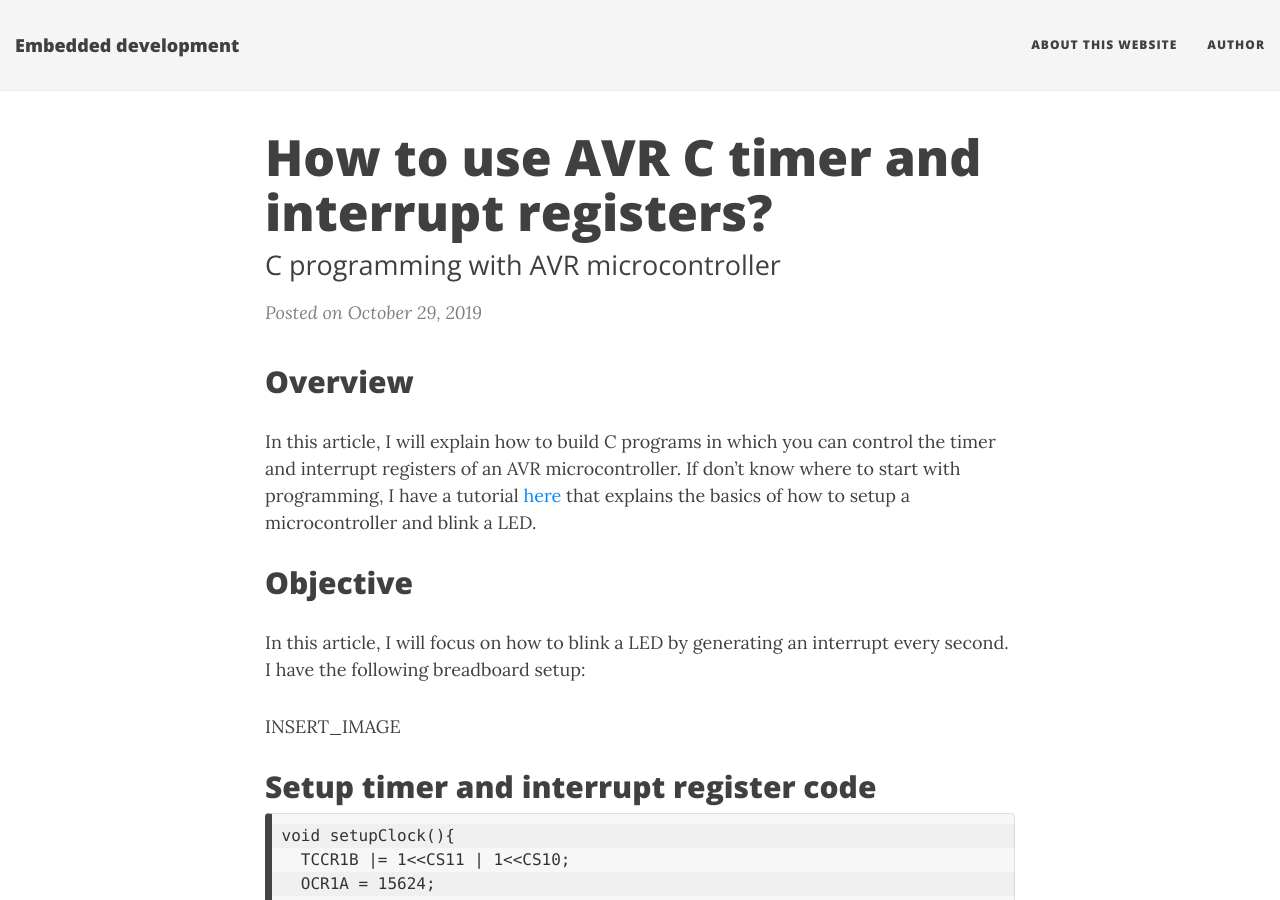
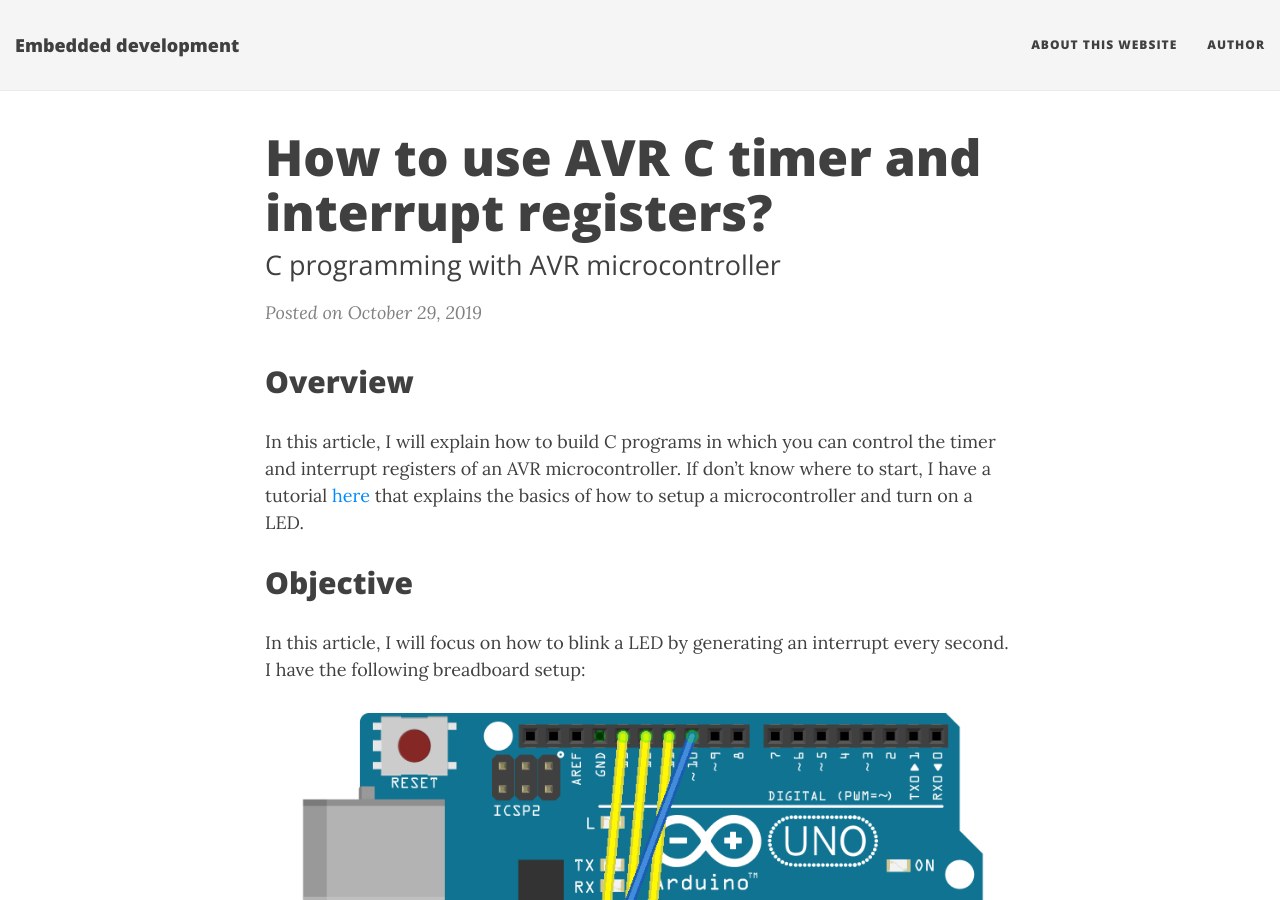
Before and after one commit to markvdlaan93/markvdlaan93.github.io, a Jekyll site: the page built from _posts/2019-10-29-avr-c-timer.md, in a window 1280 px wide and 900 px high. Built offline with Jekyll 4.4.1, drawn with Linux system fonts in a browser that asks for light colours; nearby versions of some CDN libraries; comment, search, counter and statistics services are not loaded.

Commit message:
Add breadboard setup for timer post

```diff
--- a/_posts/2019-10-29-avr-c-timer.md
+++ b/_posts/2019-10-29-avr-c-timer.md
@@ -8,13 +8,13 @@ tags: C programming, AVR, time register
 
 ## Overview
 
-In this article, I will explain how to build C programs in which you can control the timer and interrupt registers of an AVR microcontroller. If don't know where to start with programming, I have a tutorial [here]({{ site.baseurl }}{% link _posts/2019-10-27-isp-programmer.md %}) that explains the basics of how to setup a microcontroller and blink a LED.
+In this article, I will explain how to build C programs in which you can control the timer and interrupt registers of an AVR microcontroller. If don't know where to start, I have a tutorial [here]({{ site.baseurl }}{% link _posts/2019-10-27-isp-programmer.md %}) that explains the basics of how to setup a microcontroller and turn on a LED.
 
 ## Objective
 
 In this article, I will focus on how to blink a LED by generating an interrupt every second. I have the following breadboard setup:
 
-INSERT_IMAGE
+![Breadboard setup](/img/led/atmega328p_led_bb.png "Breadboard setup")
 
 ## Setup timer and interrupt register code
 
```
Also changed, not shown: img/led/atmega328p_led_bb.png (added), 1 other file.
